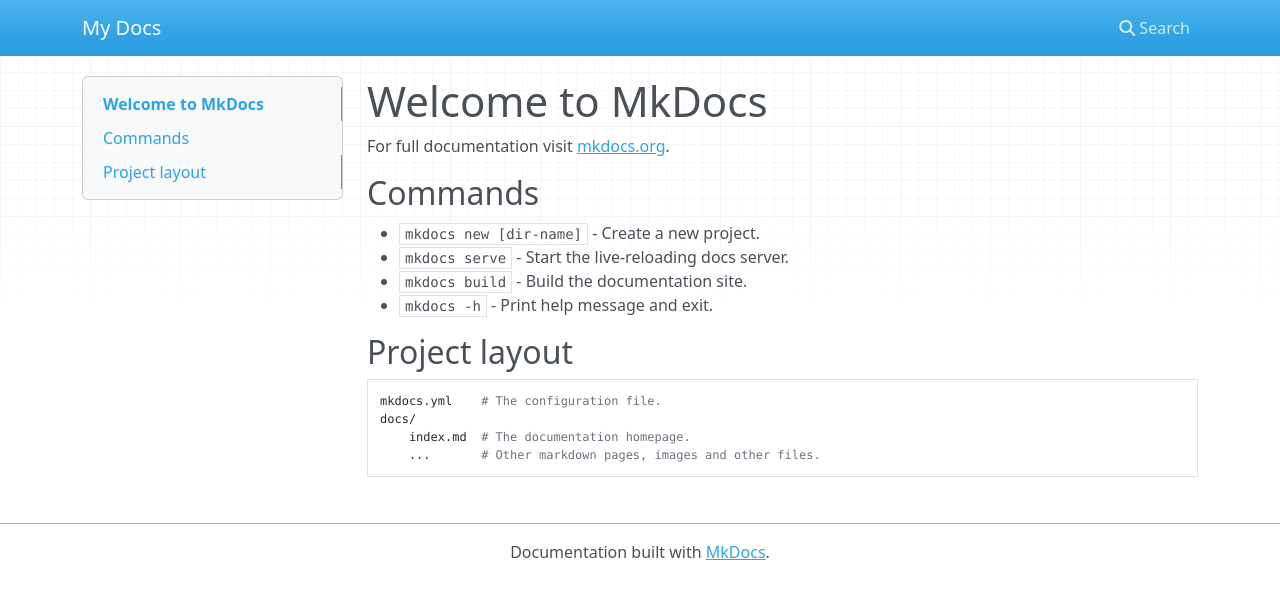
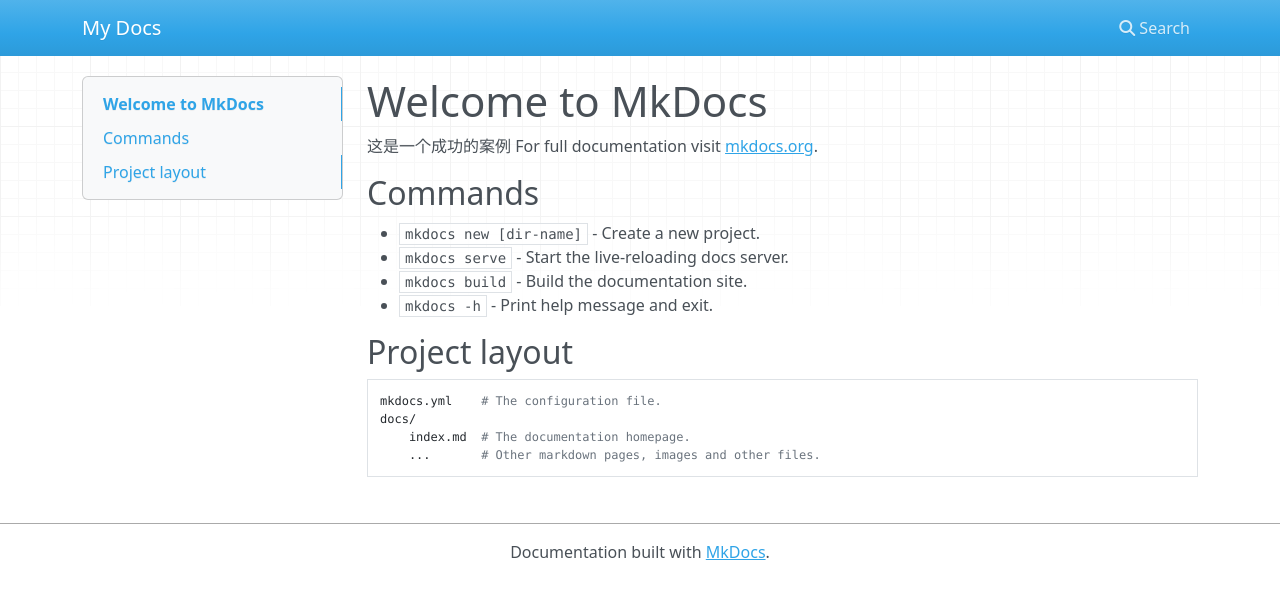
Before and after one commit to xinyueyixing/polymer, an MkDocs documentation site: the page built from docs/index.md, in a window 1280 px wide. Shown: the top 599 px of the page. Built offline with MkDocs 1.6.1, drawn with Linux system fonts in a browser that asks for light colours; nearby versions of some CDN libraries.

Commit message:
Update index.md

```diff
--- a/docs/index.md
+++ b/docs/index.md
@@ -1,5 +1,5 @@
 # Welcome to MkDocs
-
+这是一个成功的案例
 For full documentation visit [mkdocs.org](https://www.mkdocs.org).
 
 ## Commands
```
